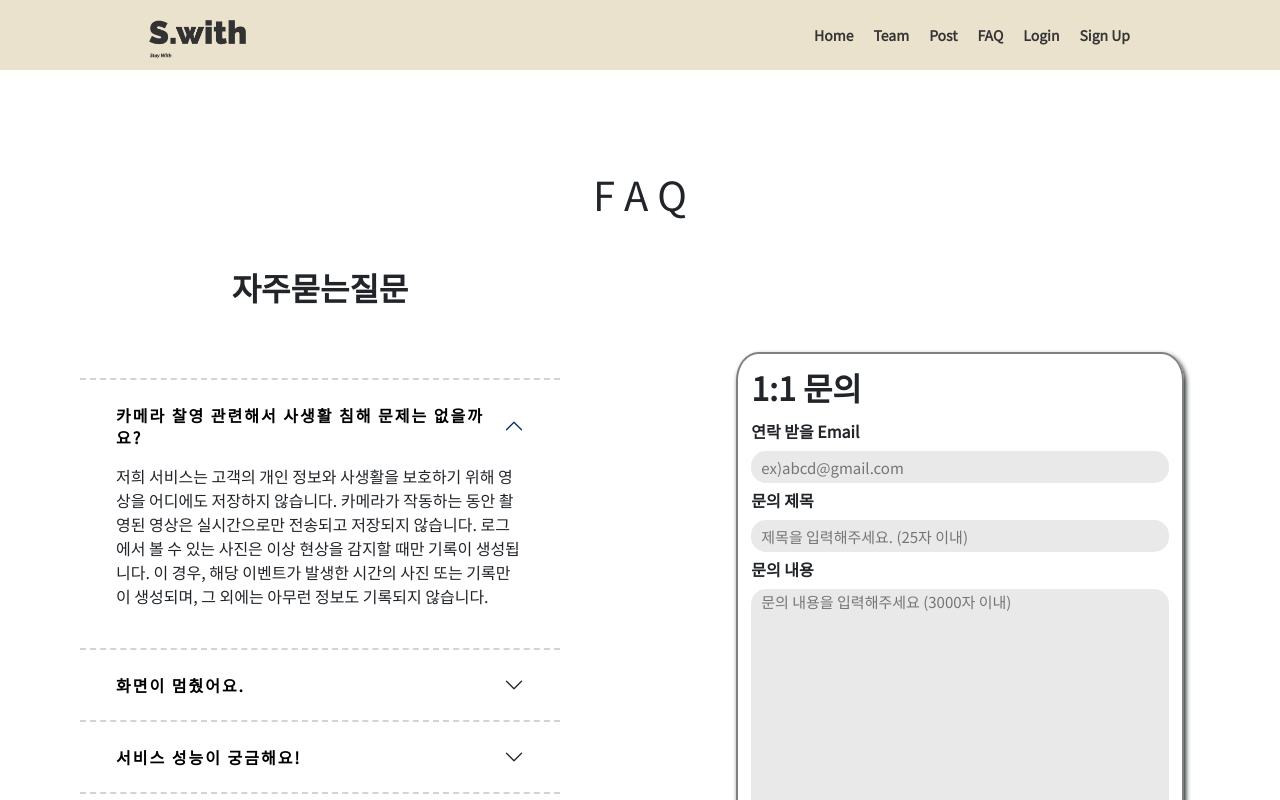
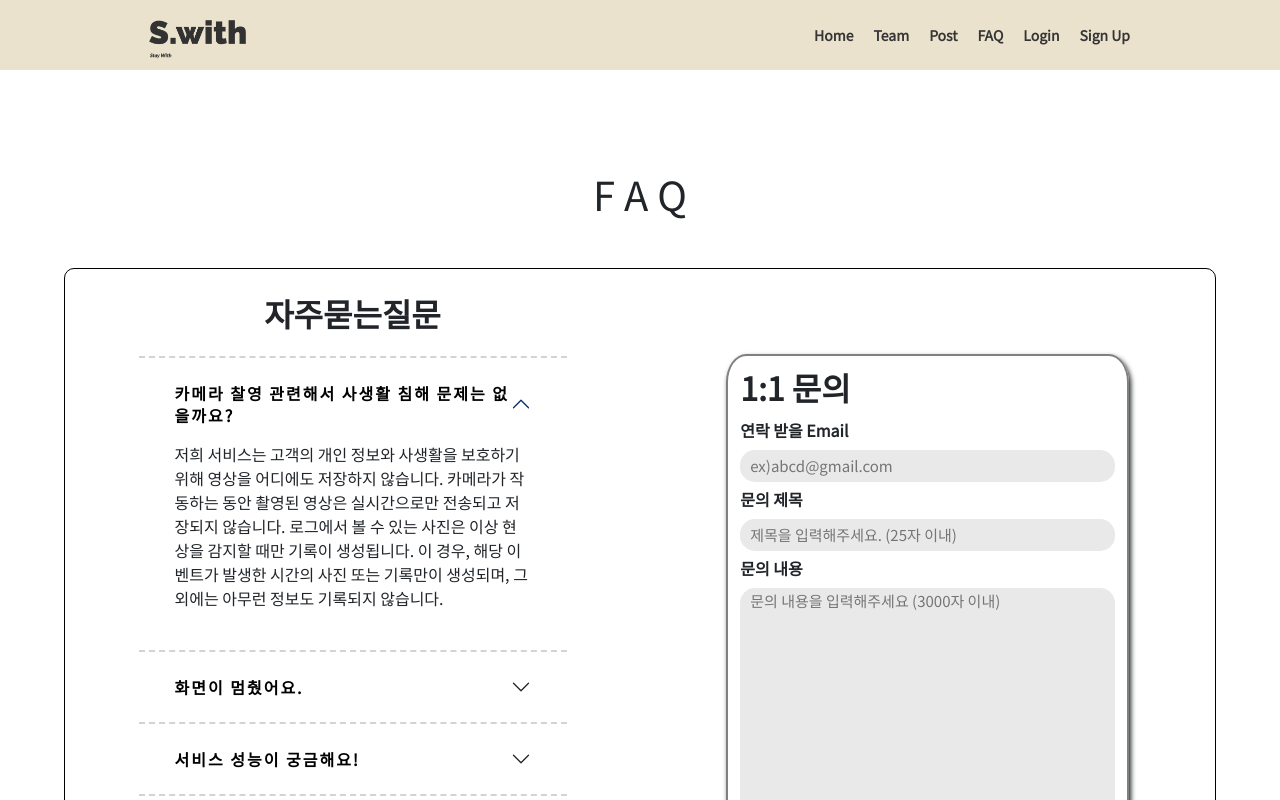
Before and after one commit to Yjason-K/AIVLE_BigProject_Swith, a React (Create React App) app: page /faq in a window 1280 px wide. Shown: the top 800 px of the page. Built offline with nearby package versions, Linux system fonts and the light colour scheme.

Commit message:
style - faq 테두리 설정

```diff
--- a/src/pages/faq.js
+++ b/src/pages/faq.js
@@ -66,8 +66,8 @@ const FAQ = () => {
             // marginTop: 30,
           }}
         >
-          <h2 style={{ fontWeight: "bold" }}>자주묻는질문</h2>
-          <div className="faq_accordion" style={{ width: "80%" }}>
+          <h2 style={{ fontWeight: "bold", marginTop: "25px" }}>자주묻는질문</h2>
+          <div className="faq_accordion" style={{ width: "80%", marginTop: "-48px" }}>
             <Accordion defaultActiveKey="0" className="mt-5 p-3">
               <Accordion.Item eventKey="0" className="item">
                 <Accordion.Header>
--- a/src/style/accordion.css
+++ b/src/style/accordion.css
@@ -37,7 +37,12 @@
 .question {
   display: flex;
   flex-direction: row;
+  margin: 0 auto;
   margin-bottom: 100px;
+  border: 1px solid #000;
+  border-radius: 10px;
+  box-sizing: border-box;
+  width: 90%
 }
 
 .email_contact {
```
